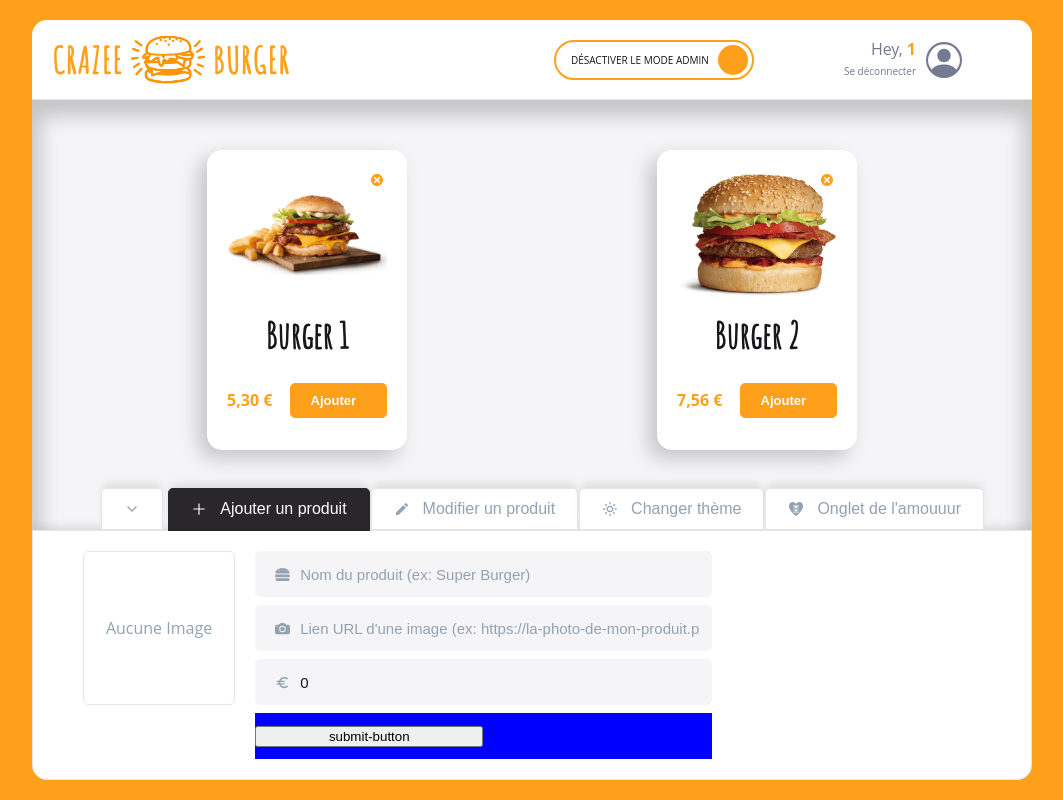
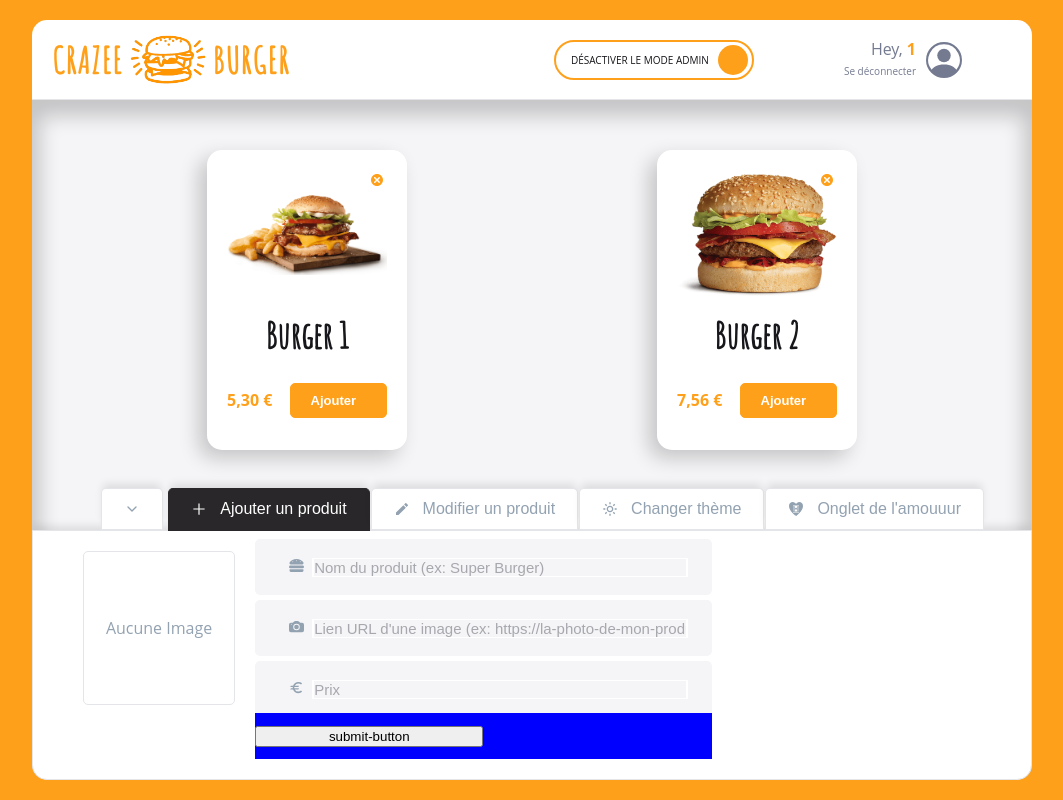
Before and after one commit to NFiker/crazee-burger, a React (Vite) app: page /order/1 in a window 1280 px wide. Shown: the whole page, without its empty margins (108-1171 px from the left). Built offline with nearby package versions, Linux system fonts and the light colour scheme; a web font is replaced by a local one.

Commit message:
♻️  F08 > TextInput > add dictionnary

```diff
--- a/src/components/pages/order/main/admin/adminPanel/AddForm.jsx
+++ b/src/components/pages/order/main/admin/adminPanel/AddForm.jsx
@@ -13,7 +13,7 @@ const EMPTY_PRODUCT = {
   id: "",
   title: "",
   imageSource: "",
-  price: 0,
+  price: "",
 };
 
 export default function AddForm() {
@@ -143,7 +143,8 @@ const AddFormStyled = styled.form`
     grid-area: input-fields;
 
     display: grid;
-    grid-row-gap: 8px;
+    align-self: center;
+    grid-row-gap: 5px;
   }
 
   .submit {
--- a/src/components/reusable-ui/TextInput.jsx
+++ b/src/components/reusable-ui/TextInput.jsx
@@ -23,11 +23,12 @@ const TextInputStyled = styled.div`
   display: flex;
   align-items: center;
   padding: 18px 24px;
+  background: ${theme.colors.background_white};
 
   .icon {
-    display: flex;
+    /* display: flex;
     justify-content: center;
-    align-items: center;
+    align-items: center; */
     font-size: ${theme.fonts.size.SM};
     margin-left: 10px;
     margin-right: ${theme.spacing.xs};
@@ -41,16 +42,18 @@ const TextInputStyled = styled.div`
     width: 100%;
 
     &::placeholder {
-      /* background: ${theme.colors.white}; */
-      color: ${theme.colors.greySemiDark};
+      color: ${theme.colors.greyMedium};
+      background: ${theme.colors.background_white};
     }
   }
 
-  ${(props) => {
+  /* ${(props) => {
     if (props.$version === "normal") return extraStyleNormal;
 
     if (props.$version === "minimalist") return extraStyleMinimalist;
-  }};
+  }}; */
+
+  ${({ version }) => extraStyle[version]}
 `;
 
 const extraStyleNormal = css`
@@ -68,7 +71,7 @@ const extraStyleNormal = css`
 `;
 const extraStyleMinimalist = css`
   background: ${theme.colors.background_white};
-  padding: 8px 10px;
+  padding: 8px 16px;
   color: ${theme.colors.greyBlue};
 
   input {
@@ -80,3 +83,8 @@ const extraStyleMinimalist = css`
     }
   }
 `;
+
+const extraStyle = {
+  normal: extraStyleNormal,
+  minimalist: extraStyleMinimalist,
+};
```
